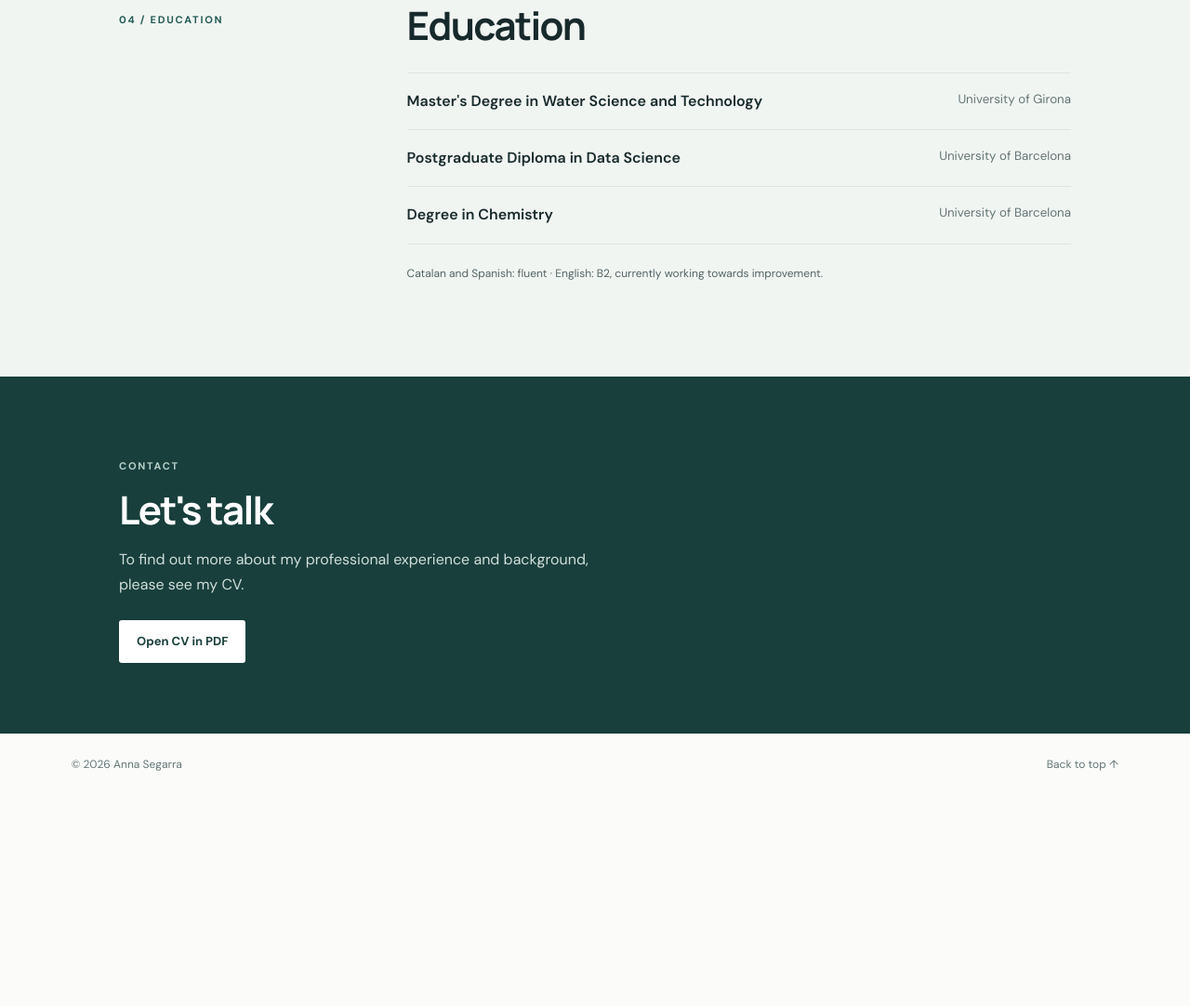
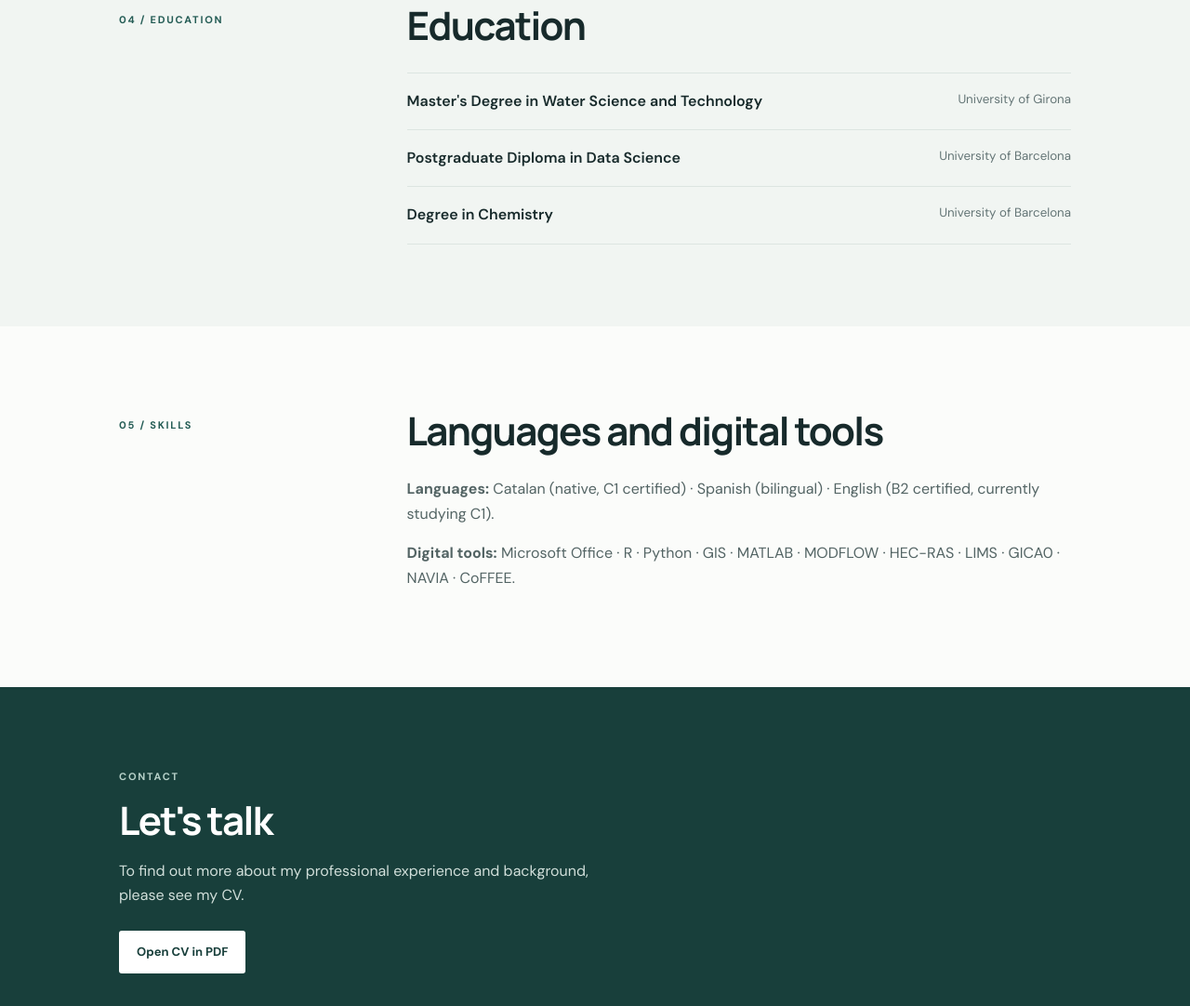
Before and after one commit to annasegarra/annasegarra.github.io, a plain HTML site: page en.html in a window 1280 px wide. Shown: the part 2858-3940 px from the top of the page at 93% size. Before the commit the page ends 3714 px from the top, so only its background shows below. Drawn offline with Linux system fonts and the light colour scheme.

Commit message:
Update en.html

```diff
--- a/en.html
+++ b/en.html
@@ -108,7 +108,15 @@
 <li><span>Postgraduate Diploma in Data Science</span><small>University of Barcelona</small></li>
 <li><span>Degree in Chemistry</span><small>University of Barcelona</small></li>
 </ul>
-<p class="note">Catalan and Spanish: fluent · English: B2, currently working towards improvement.</p>
+</div>
+</section>
+
+<section class="section" id="competencies">
+<div class="section-label">05 / SKILLS</div>
+<div class="section-content">
+<h2>Languages and digital tools</h2>
+<p><strong>Languages:</strong> Catalan (native, C1 certified) · Spanish (bilingual) · English (B2 certified, currently studying C1).</p>
+<p><strong>Digital tools:</strong> Microsoft Office · R · Python · GIS · MATLAB · MODFLOW · HEC-RAS · LIMS · GICA0 · NAVIA · CoFFEE.</p>
 </div>
 </section>
 
```
